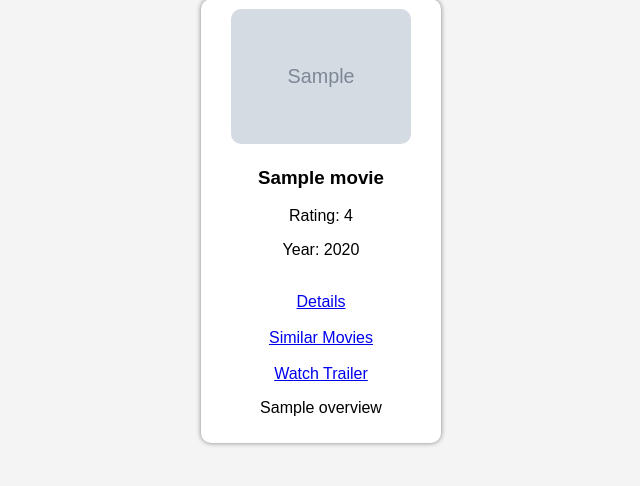
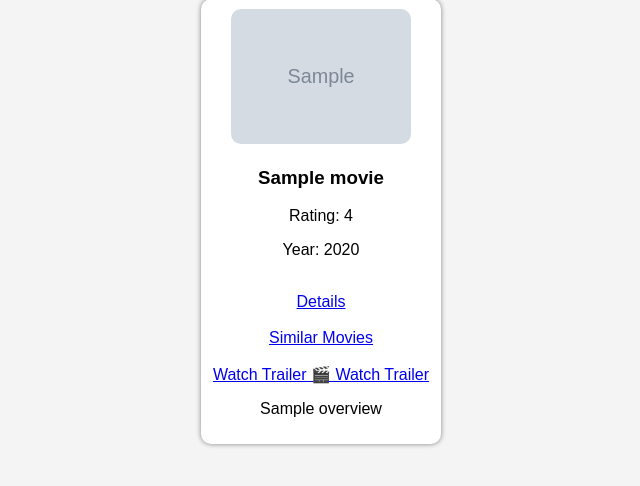
Before and after one commit to prajwalhugar18/movie-recommender, a Flask app: template templates/index.html in a window 1280 px wide. Shown: the part 267-753 px from the top of the page, without its empty margins (319-959 px from the left). Run offline with Flask 3, Linux system fonts and the light colour scheme; the template is opened without the code that fills it: most values are stand-ins (such as "Sample title", 1, 10 or a date in 2020); grey boxes marked "Sample" are stand-in pictures.

Commit message:
updated trailer

```diff
--- a/templates/index.html
+++ b/templates/index.html
@@ -136,6 +136,10 @@
 target="_blank">
     Watch Trailer
 </a>
+<a href="/trailer/{{ movie['id'] }}"
+target="_blank">
+    🎬 Watch Trailer
+</a>
         <p>
             {{ movie["overview"] }}
         </p>
```
